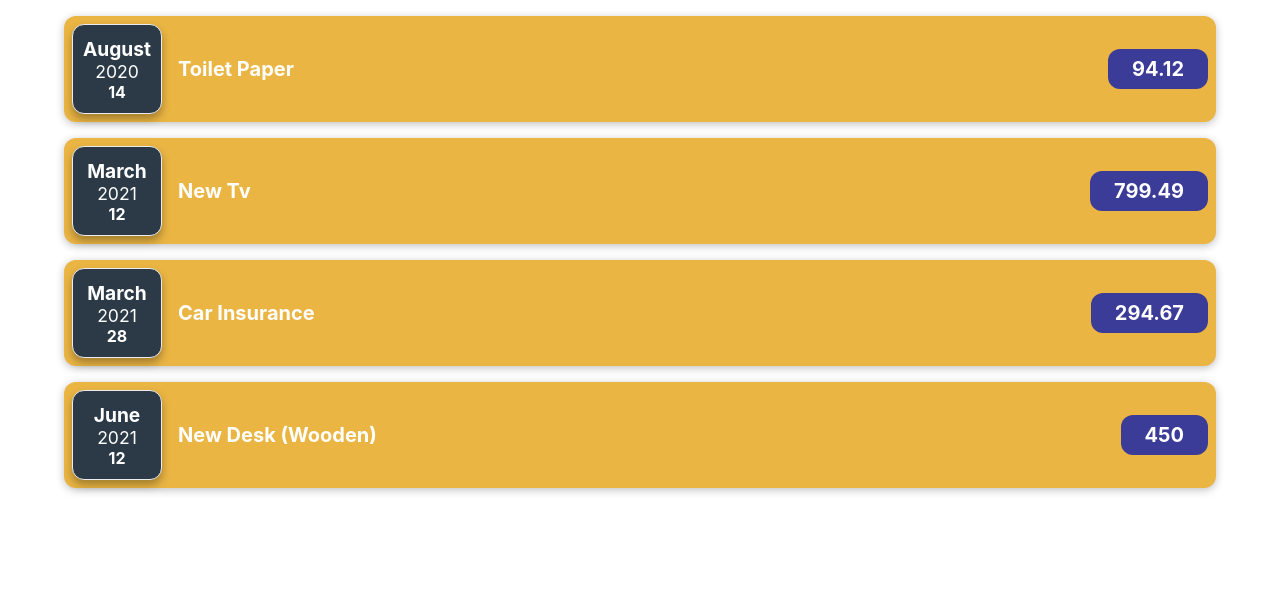
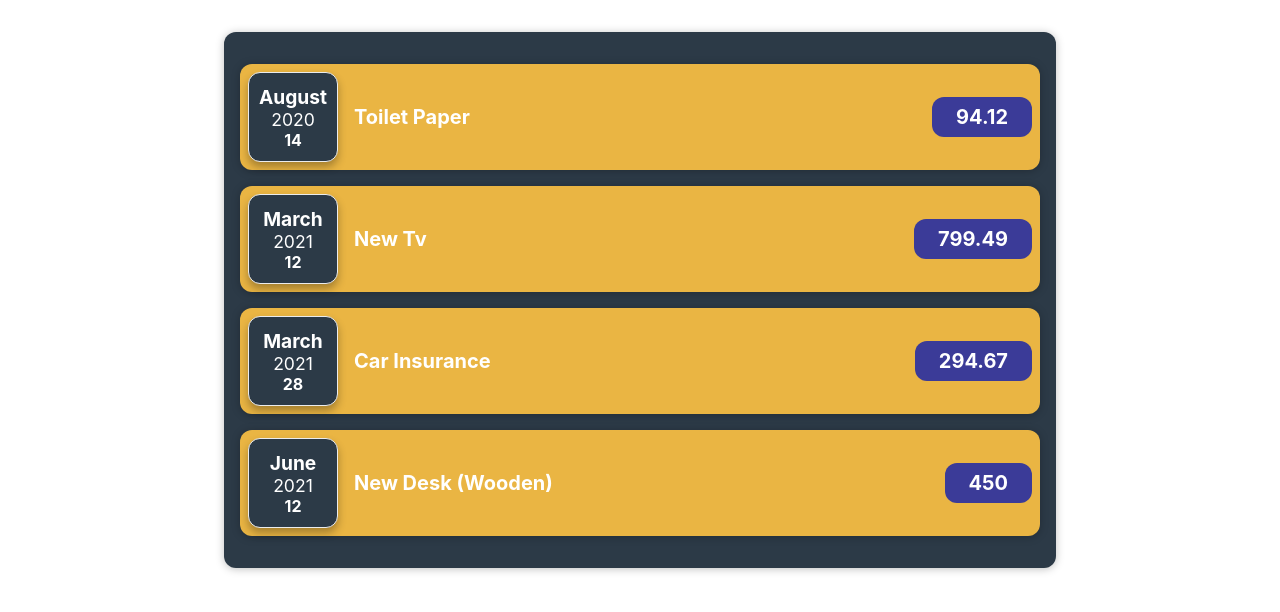
Before and after one commit to Avishek-kr/expenses-tracker, a React (Create React App) app: page / in a window 1280 px wide. Shown: the top 612 px of the page. Built offline with nearby package versions, Linux system fonts and the light colour scheme.

Commit message:
separate common css using Components

```diff
--- a/src/App.js
+++ b/src/App.js
@@ -1,5 +1,5 @@
 import './App.css';
-import ExpensesItem from "./components/ExpensesItem";
+import Expenses from "./components/Expenses";
 
 function App() {
   const expenses=[
@@ -30,10 +30,7 @@
 ]
   return (
     <div>
-      <ExpensesItem title={expenses[0].title} amount={expenses[0].amount} date={expenses[0].date} />
-      <ExpensesItem title={expenses[1].title} amount={expenses[1].amount} date={expenses[1].date} />
-      <ExpensesItem title={expenses[2].title} amount={expenses[2].amount} date={expenses[2].date} />
-      <ExpensesItem title={expenses[3].title} amount={expenses[3].amount} date={expenses[3].date} />
+        <Expenses items={expenses}/>
     </div>
   );
 }
--- /dev/null
+++ b/src/components/Card.css
@@ -0,0 +1,4 @@
+.card{
+    border-radius: 12px;
+    box-shadow: 0 1px 8px rgba(0,0,0,0.25);
+}
--- /dev/null
+++ b/src/components/Card.js
@@ -0,0 +1,10 @@
+import React from 'react'
+import './Card.css'
+
+const Card = (props) => {
+    const classes= 'card ' + props.className;
+
+    return (  <div className={classes}>{props.children}</div>)
+}
+
+export default Card
--- /dev/null
+++ b/src/components/Expenses.css
@@ -0,0 +1,7 @@
+.expenses{
+    padding: 1rem;
+    background-color: #2C3A47;
+    margin: 2rem auto;
+    width: 50rem;
+    max-width: 95%;
+}
--- /dev/null
+++ b/src/components/Expenses.js
@@ -0,0 +1,17 @@
+import React from 'react'
+import './Expenses.css'
+import ExpensesItem from './ExpensesItem'
+import Card from './Card'
+
+const Expenses = (props) => {
+    return (
+        <Card className='expenses'>
+            <ExpensesItem title={props.items[0].title} amount={props.items[0].amount} date={props.items[0].date} />
+            <ExpensesItem title={props.items[1].title} amount={props.items[1].amount} date={props.items[1].date} />
+            <ExpensesItem title={props.items[2].title} amount={props.items[2].amount} date={props.items[2].date} />
+            <ExpensesItem title={props.items[3].title} amount={props.items[3].amount} date={props.items[3].date} />
+        </Card>
+    )
+}
+
+export default Expenses
--- a/src/components/ExpensesItem.css
+++ b/src/components/ExpensesItem.css
@@ -2,10 +2,8 @@
     display: flex;
     justify-content: space-between;
     align-items: center;
-    box-shadow: 0 2px 8px rgba(0, 0, 0, 0.25);
     padding: 0.5rem;
     margin: 1rem 0;
-    border-radius: 12px;
     background-color: #eab543;
   }
 
--- a/src/components/ExpensesItem.js
+++ b/src/components/ExpensesItem.js
@@ -1,17 +1,16 @@
 import "./ExpensesItem.css";
 import ExpensesDate from './ExpensesDate.js'
+import Card from './Card'
 
 function ExpensesItem(props) {
-
-
   return (
-    <div className="expense-item">
+    <Card className='expense-item'>
             <ExpensesDate date={props.date} />
-      <div className="expense-item-description">
+      <div className='expense-item-description'>
         <h2>{props.title}</h2>
-        <div className="expense-item-price">{props.amount}</div>
+        <div className='expense-item-price'>{props.amount}</div>
       </div>
-    </div>
+    </Card>
   );
 }
 
```
